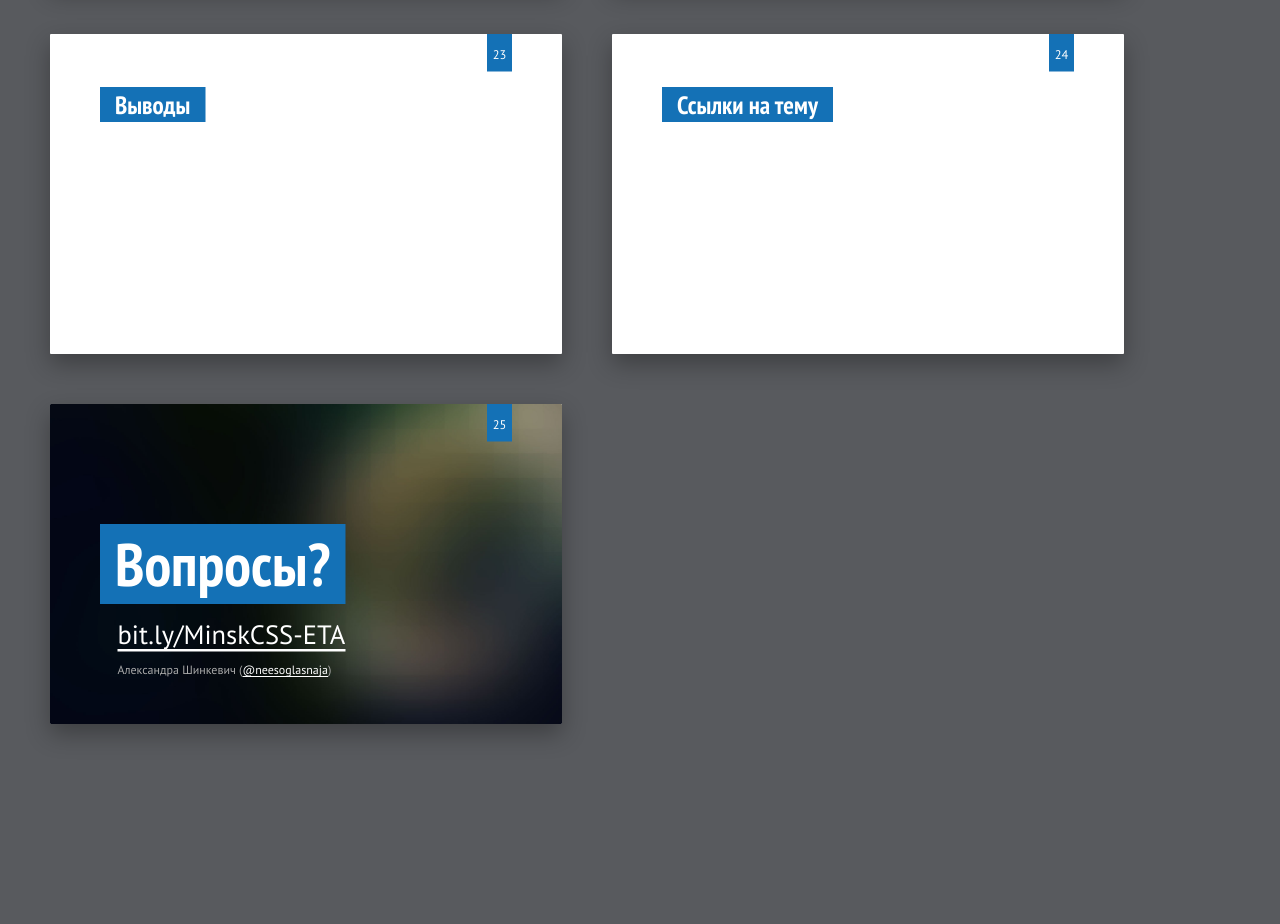
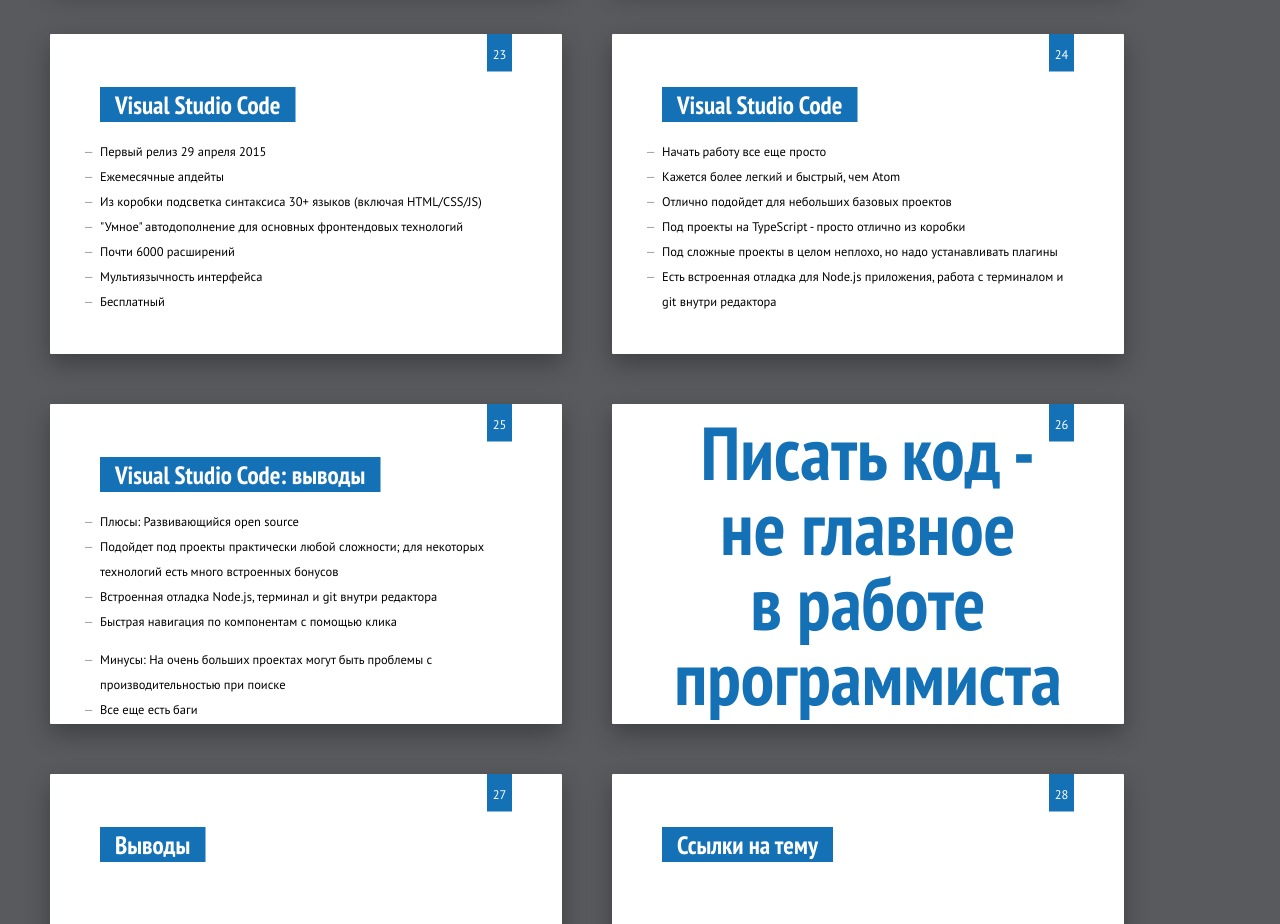
Before and after one commit to neesoglasnaja/FrontendConf2018, a website: page src/index.jade in a window 1280 px wide. Shown: the part 4180-5104 px from the top of the page. Before the commit the page ends 4954 px from the top, so only its background shows below. Drawn offline with nearby package versions, Linux system fonts and the light colour scheme; files that its build step writes are made by us from their sources; files whose address does not match are found by name.

Commit message:
Add basic VSCode description

```diff
--- a/src/index.jade
+++ b/src/index.jade
@@ -141,7 +141,6 @@
     +slide({header: "Atom: выводы", classes: "label-header"})
       ul
         li Плюсы: Развивающийся open source
-        li Бесплатный
         li Для небольших проектов подойдет просто отлично
       ul
         li Минусы: Для сложных проектов - есть нюансы
@@ -149,6 +148,34 @@
         li Работа с консолью внутри редактора - есть пакеты
         li Git - встроенная поддержка
         li Быстрая навигация по компонентам с помощью клика - пакетом
+    +slide({header: "Visual Studio Code", shout: true, classes: "label-header"})
+    +slide({header: "Visual Studio Code", classes: "label-header"})
+      ul
+        li Первый релиз 29 апреля 2015
+        li Ежемесячные апдейты
+        li Из коробки подсветка синтаксиса 30+ языков (включая HTML/CSS/JS)
+        li "Умное" автодополнение для основных фронтендовых технологий
+        li Почти 6000 расширений
+        li Мультиязычность интерфейса
+        li Бесплатный
+    +slide({header: "Visual Studio Code", classes: "label-header"})
+      ul
+        li Начать работу все еще просто
+        li Кажется более легкий и быстрый, чем Atom
+        li Отлично подойдет для небольших базовых проектов
+        li Под проекты на TypeScript - просто отлично из коробки
+        li Под сложные проекты в целом неплохо, но надо устанавливать плагины
+        li Есть встроенная отладка для Node.js приложения, работа с терминалом и git внутри редактора
+    +slide({header: "Visual Studio Code: выводы", classes: "label-header"})
+      ul
+        li Плюсы: Развивающийся open source
+        li Подойдет под проекты практически любой сложности; для некоторых технологий есть много встроенных бонусов
+        li Встроенная отладка Node.js, терминал и git внутри редактора
+        li Быстрая навигация по компонентам с помощью клика
+      ul
+        li Минусы: На очень больших проектах могут быть проблемы с производительностью при поиске
+        li Все еще есть баги
+
     +slide({header: "Писать код - не&nbsp;главное в&nbsp;работе программиста", shout: true, classes: ""})
     +slide({header: "Выводы", classes: "label-header"})
       footer
```
Also changed, not shown: index.html.
